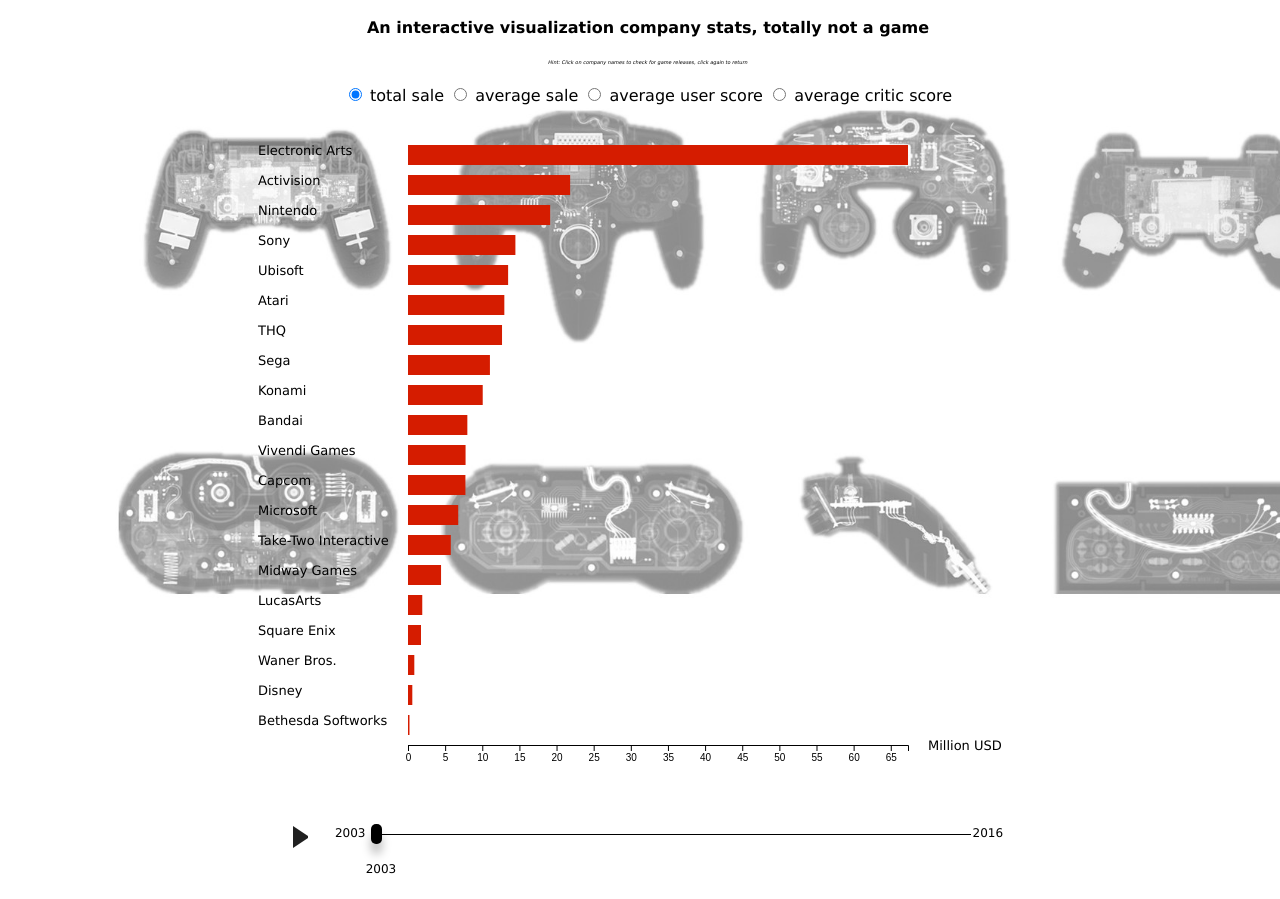
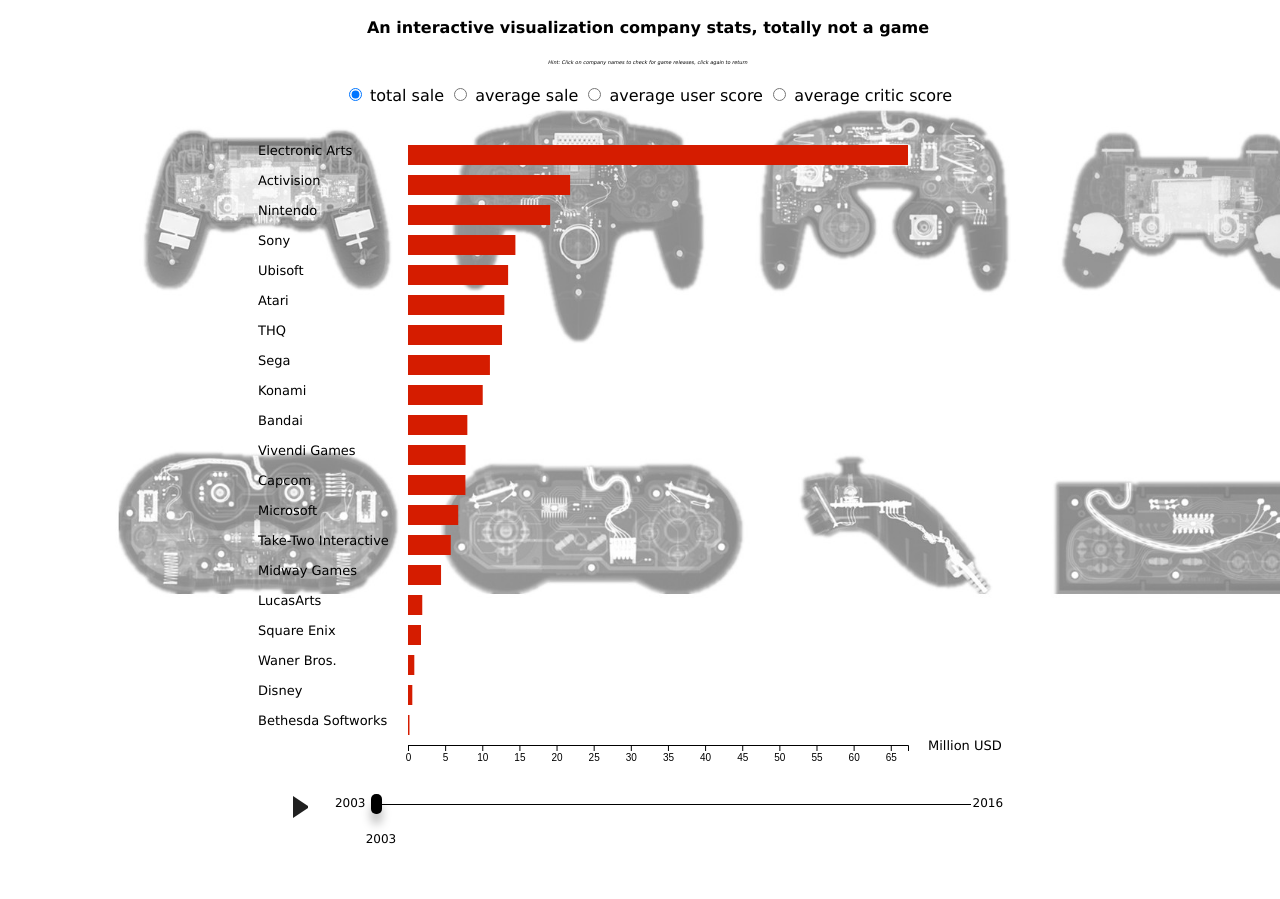
Before and after one commit to UW-CSE442-WI20/A3-game-dev-pubg, a website built with Parcel: page src/index.html in a window 1280 px wide. Shown: the part 49-948 px from the top of the page. After the commit the page ends 918 px from the top, so only its background shows below. Built offline with nearby package versions, Linux system fonts and the light colour scheme.

Commit message:
style fix

```diff
--- a/src/index.html
+++ b/src/index.html
@@ -21,8 +21,8 @@
   <input type="radio" name="type" value="average_critic_score"> average critic score
 </div>
 
-<div class="flex-container" style="width: 800px; height:700px; text-align:center; margin:auto">
-<svg width="800" height="700">
+<div class="flex-container" style="width: 800px; height:670px; text-align:center; margin:auto">
+<svg width="800" height="670">
 </svg>
 </div>
 
```
